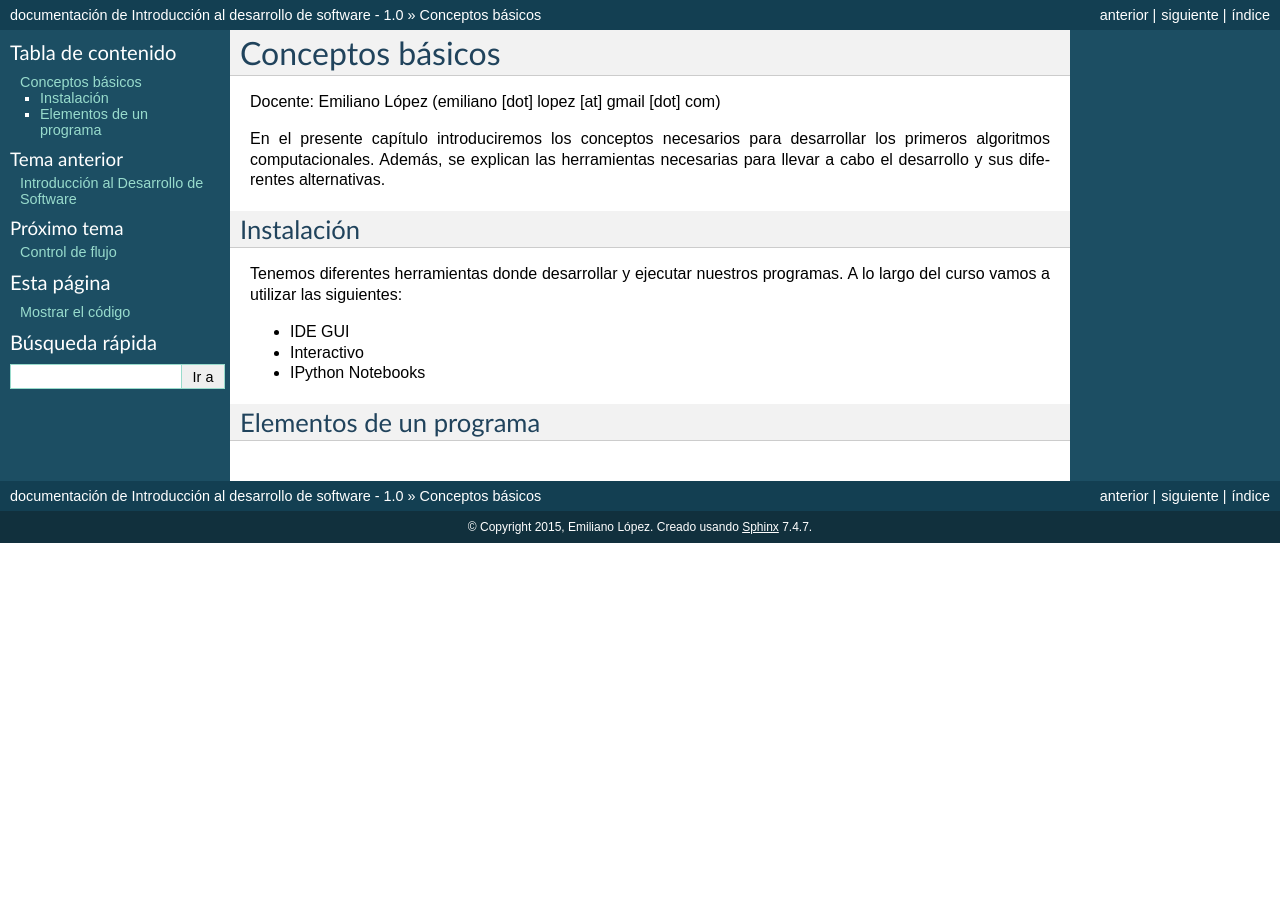
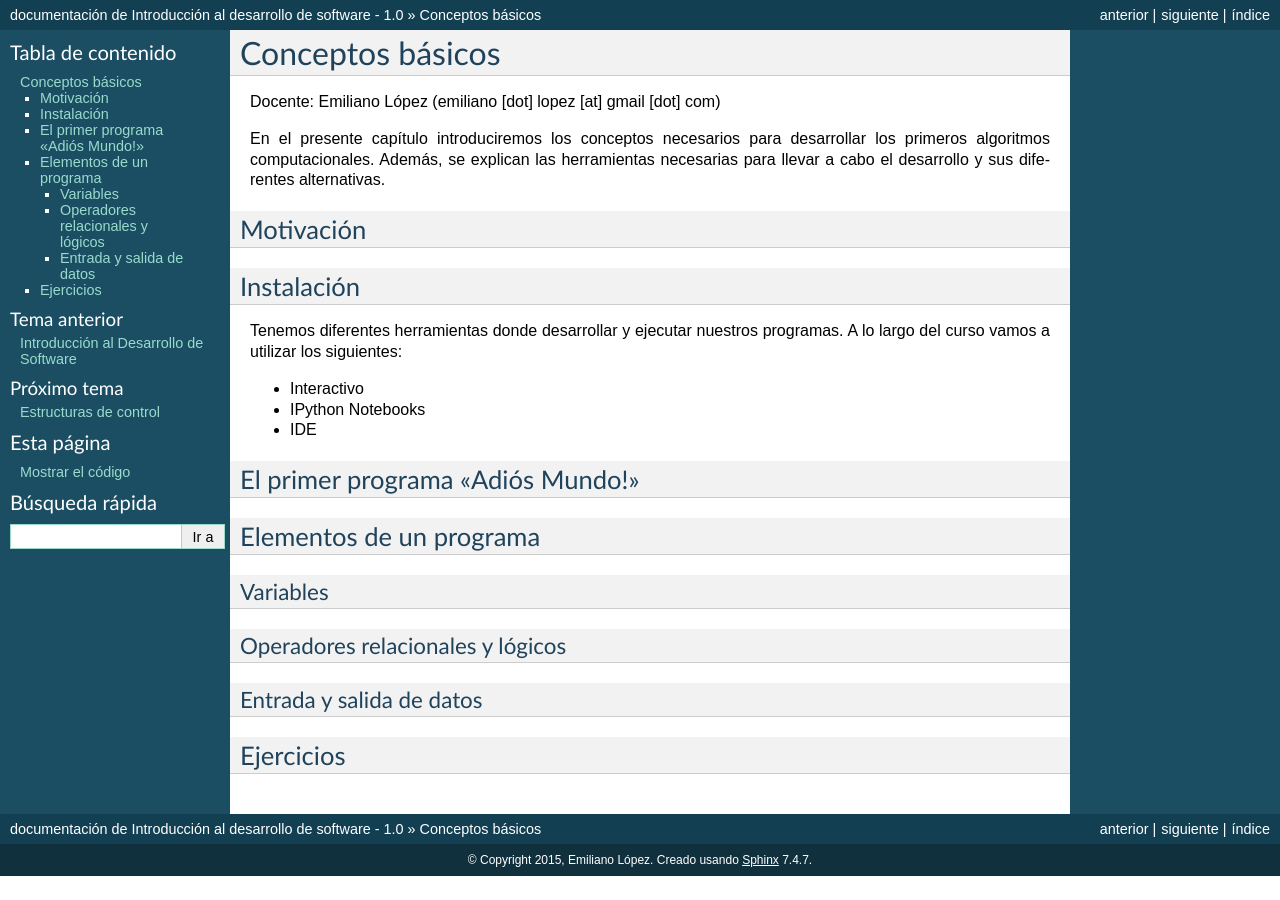
Before and after one commit to emablanco/introduccion-python, a Sphinx documentation site: the page built from doc/Unidad01.rst, in a window 1280 px wide. Built offline with Sphinx 7.4.7, drawn with Linux system fonts in a browser that asks for light colours; pages that are not in the unit, such as notebooks, are missing from menus.

Commit message:
u4 y u5 en rst

```diff
--- a/doc/Unidad01.rst
+++ b/doc/Unidad01.rst
@@ -9,15 +9,33 @@ desarrollar los primeros algoritmos computacionales. Además, se explican
 las herramientas necesarias para llevar a cabo el desarrollo y sus
 diferentes alternativas.
 
+Motivación
+----------
+
 Instalación
 -----------
 
 Tenemos diferentes herramientas donde desarrollar y ejecutar nuestros
-programas. A lo largo del curso vamos a utilizar las siguientes:
+programas. A lo largo del curso vamos a utilizar los siguientes:
 
--  IDE GUI
 -  Interactivo
 -  IPython Notebooks
+-  IDE
+
+El primer programa "Adiós Mundo!"
+---------------------------------
 
 Elementos de un programa
 ------------------------
+
+Variables
+~~~~~~~~~
+
+Operadores relacionales y lógicos
+~~~~~~~~~~~~~~~~~~~~~~~~~~~~~~~~~
+
+Entrada y salida de datos
+~~~~~~~~~~~~~~~~~~~~~~~~~
+
+Ejercicios
+----------
--- a/doc/Unidad02.rst
+++ b/doc/Unidad02.rst
@@ -1,23 +1,47 @@
 
-Control de flujo
-================
+Estructuras de control
+======================
+
+Condicionales
+-------------
+
+if
+~~
+
+else
+~~~~
+
+Estructuras anidadas
+~~~~~~~~~~~~~~~~~~~~
+
+elif
+~~~~
+
+Repeticiones
+------------
+
+while
+~~~~~
+
+Ejercicios
+----------
 
 .. code:: python
 
     for i in range(1,10):
         if i%2==0:
-            print i," es par"
+            print(i,"es par")
         else:
-            print i, " es impar"
+            print(i, "es impar")
 
 .. parsed-literal::
 
-    1  es impar
-    2  es par
-    3  es impar
-    4  es par
-    5  es impar
-    6  es par
-    7  es impar
-    8  es par
-    9  es impar
+    1 es impar
+    2 es par
+    3 es impar
+    4 es par
+    5 es impar
+    6 es par
+    7 es impar
+    8 es par
+    9 es impar
--- /dev/null
+++ b/doc/Unidad05.rst
@@ -0,0 +1,3 @@
+
+Clases y objetos
+================
```
Also changed, not shown: doc/Unidad03.rst (+11 -2 lines), doc/Unidad04.rst (added, +21 -0 lines).
